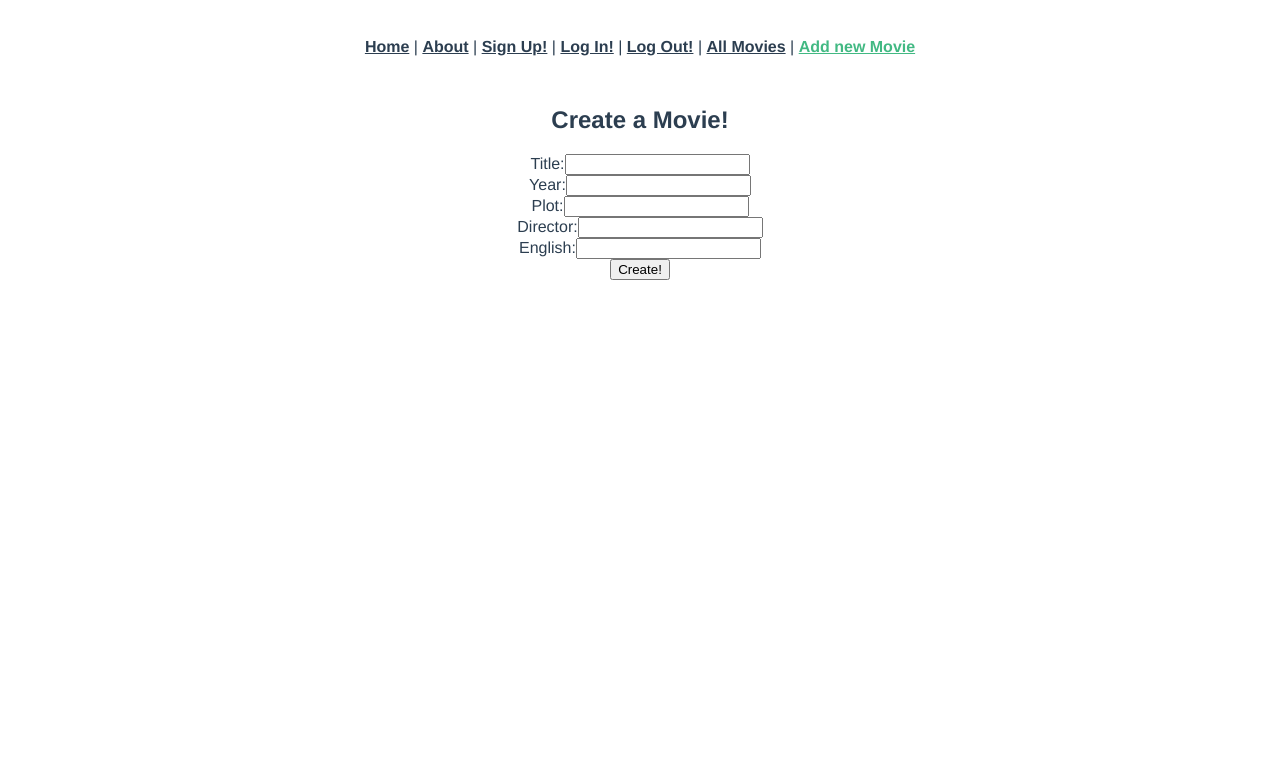
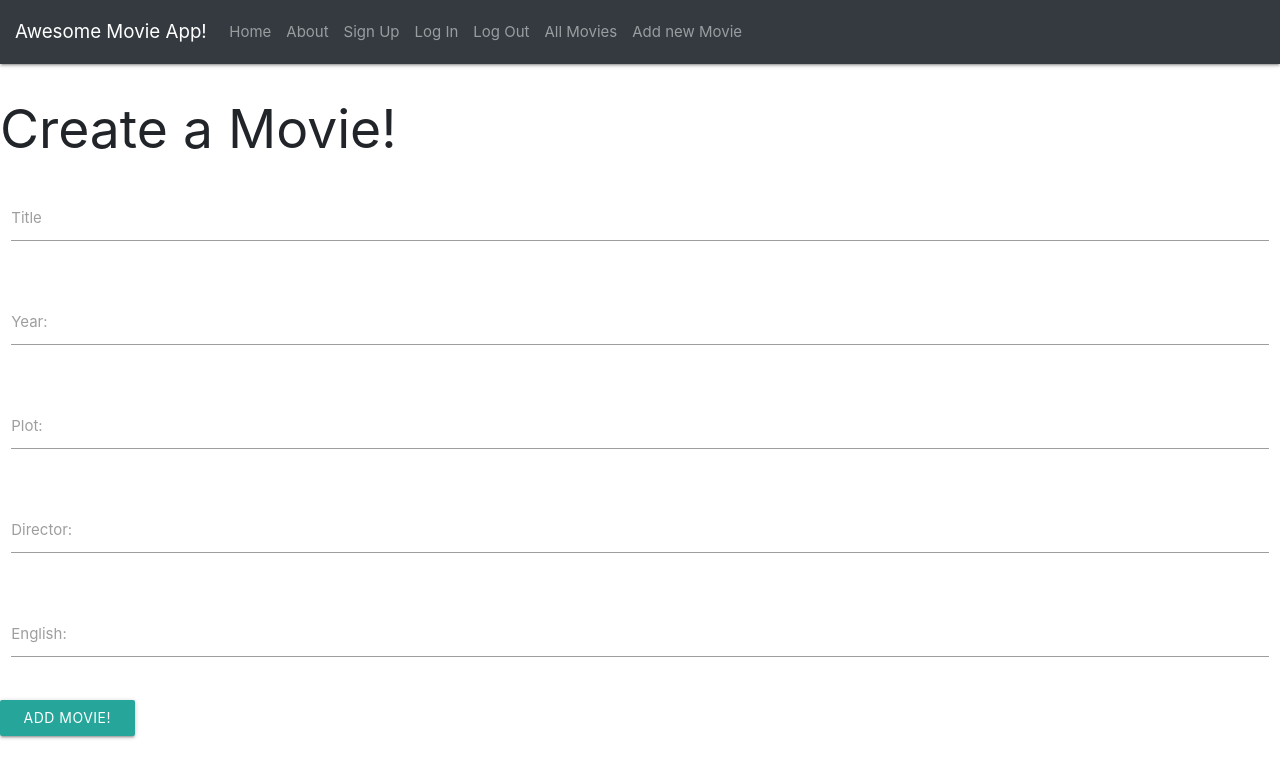
Before and after one commit to mark-francisco/movie-vue-app, a Vue app: page /movies/new in a window 1280 px wide. Shown: the top 778 px of the page. Built offline with nearby package versions, Linux system fonts and the light colour scheme.

Commit message:
Submit wk7: Add styles to movie-vue-app using Bootstrap and Materialize

```diff
--- a/package.json
+++ b/package.json
@@ -9,7 +9,11 @@
   },
   "dependencies": {
     "axios": "^0.21.1",
+    "bootstrap": "^4.6.0",
     "core-js": "^3.6.5",
+    "jquery": "^3.6.0",
+    "materialize-css": "^1.0.0-rc.2",
+    "popper.js": "^1.16.1",
     "vue": "^2.6.11",
     "vue-router": "^3.2.0"
   },
--- a/src/App.vue
+++ b/src/App.vue
@@ -1,44 +1,32 @@
 <template>
   <div id="app">
-    <div id="nav">
-      <router-link to="/">Home</router-link>
-      |
-      <router-link to="/about">About</router-link>
-      |
-      <router-link to="/signup">Sign Up!</router-link>
-      |
-      <router-link to="/login">Log In!</router-link>
-      <!-- <a href="/login">Log In!</a> -->
-      |
-      <router-link to="/logout">Log Out!</router-link>
-      |
-      <router-link to="/movies">All Movies</router-link>
-      |
-      <router-link to="/movies/new">Add new Movie</router-link>
-    </div>
+    <nav class="navbar navbar-expand-lg navbar-dark bg-dark">
+      <a class="navbar-brand" href="#">Awesome Movie App!</a>
+      <button
+        class="navbar-toggler"
+        type="button"
+        data-toggle="collapse"
+        data-target="#navbarNavAltMarkup"
+        aria-controls="navbarNavAltMarkup"
+        aria-expanded="false"
+        aria-label="Toggle navigation"
+      >
+        <span class="navbar-toggler-icon"></span>
+      </button>
+      <div class="collapse navbar-collapse" id="navbarNavAltMarkup">
+        <div class="navbar-nav">
+          <router-link class="nav-link" to="/">Home</router-link>
+          <router-link class="nav-link" to="/about">About</router-link>
+          <router-link class="nav-link" to="/signup">Sign Up</router-link>
+          <router-link class="nav-link" to="/login">Log In</router-link>
+          <router-link class="nav-link" to="/logout">Log Out</router-link>
+          <router-link class="nav-link" to="/movies">All Movies</router-link>
+          <router-link class="nav-link" to="/movies/new">Add new Movie</router-link>
+        </div>
+      </div>
+    </nav>
+
+    <div id="nav"></div>
     <router-view />
   </div>
 </template>
-
-<style>
-#app {
-  font-family: Avenir, Helvetica, Arial, sans-serif;
-  -webkit-font-smoothing: antialiased;
-  -moz-osx-font-smoothing: grayscale;
-  text-align: center;
-  color: #2c3e50;
-}
-
-#nav {
-  padding: 30px;
-}
-
-#nav a {
-  font-weight: bold;
-  color: #2c3e50;
-}
-
-#nav a.router-link-exact-active {
-  color: #42b983;
-}
-</style>
--- a/src/main.js
+++ b/src/main.js
@@ -2,6 +2,12 @@ import Vue from "vue";
 import App from "./App.vue";
 import router from "./router";
 import axios from "axios";
+// import Bootstrap into application
+import "bootstrap";
+// import the minified CSS for Bootstrap
+import "bootstrap/dist/css/bootstrap.min.css";
+import "materialize-css";
+import "materialize-css/dist/css/materialize.min.css";
 
 axios.defaults.headers.common["X-Requested-With"] = "XMLHttpRequest";
 axios.defaults.baseURL = process.env.NODE_ENV === "development" ? "http://localhost:3000" : "/";
--- a/src/views/MoviesIndex.vue
+++ b/src/views/MoviesIndex.vue
@@ -1,14 +1,30 @@
 <template>
   <div class="movies-index">
-    <h2>All Movies!</h2>
+    <div class="jumbotron jumbotron-fluid">
+      <div class="container">
+        <h1 class="display-4">All Movies!</h1>
+        <p class="lead">These are all of the movies currently showing in our theaters lol</p>
+      </div>
+    </div>
     <div v-for="movie in movies" v-bind:key="movie.id">
-      <ul>
-        <p>ID: {{ movie.id }}</p>
-        <p>Title: {{ movie.title }} ({{ movie.year }})</p>
-        <!-- movie.id is an accessible attribute that comes back from the INDEX GET request and v-for loop -->
-        <router-link v-bind:to="`/movies/${movie.id}`"><button>More Info:</button></router-link>
-        <hr />
-      </ul>
+      <div class="container">
+        <div class="card border-dark mb-4" style="max-width: 22rem">
+          <img
+            src="https://bloximages.newyork1.vip.townnews.com/postandcourier.com/content/tncms/assets/v3/editorial/9/83/983263a2-4c24-11ea-afd3-2778f1470a49/5e41886866efe.image.jpg?resize=1200%2C800"
+            class="card-img-top"
+            alt="movie release poster shown at premieres"
+          />
+          <div class="card-header">ID: {{ movie.id }}</div>
+          <div class="card-body text-dark">
+            <p class="card-title">Title: {{ movie.title }}</p>
+            <p class="card-text">Release Year: {{ movie.year }}</p>
+            <!-- movie.id is an accessible attribute that comes back from the INDEX GET request and v-for loop -->
+            <router-link v-bind:to="`/movies/${movie.id}`">
+              <button class="btn btn-outline-info">More Info:</button>
+            </router-link>
+          </div>
+        </div>
+      </div>
     </div>
   </div>
 </template>
--- a/src/views/MoviesNew.vue
+++ b/src/views/MoviesNew.vue
@@ -3,24 +3,43 @@
     <h2>Create a Movie!</h2>
     <!-- create input fields -->
     <!-- link those input fields to params variable using v-model -->
+
     <form>
-      <label for="title">Title:</label>
-      <input v-model="newMovieTitle" type="text" id="title" name="title" />
-      <br />
-      <label for="year">Year:</label>
-      <input v-model="newMovieYear" type="text" id="year" name="year" />
-      <br />
-      <label for="plot">Plot:</label>
-      <input v-model="newMoviePlot" type="text" id="plot" name="plot" />
-      <br />
-      <label for="director">Director:</label>
-      <input v-model="newMovieDirector" type="text" id="director" name="director" />
-      <br />
-      <label for="english">English:</label>
-      <input v-model="newMovieEnglish" type="text" id="english" name="english" />
-      <br />
+      <div class="row">
+        <div class="input-field col s6">
+          <input v-model="newMovieTitle" id="title" type="text" />
+          <label for="title">Title</label>
+        </div>
+      </div>
+      <div class="row">
+        <div class="input-field col s6">
+          <input v-model="newMovieYear" type="text" id="year" />
+          <label for="year">Year:</label>
+        </div>
+      </div>
+      <div class="row">
+        <div class="input-field col s6">
+          <label for="plot">Plot:</label>
+          <input v-model="newMoviePlot" type="text" id="plot" />
+        </div>
+      </div>
+      <div class="row">
+        <div class="input-field col s6">
+          <label for="director">Director:</label>
+          <input v-model="newMovieDirector" type="text" id="director" />
+        </div>
+      </div>
+      <div class="row">
+        <div class="input-field col s6">
+          <label for="english">English:</label>
+          <input v-model="newMovieEnglish" type="text" id="english" />
+        </div>
+      </div>
+      <button v-on:click="createMovie()" class="btn waves-effect waves-light">
+        Add Movie!
+        <i class="material-icons right"></i>
+      </button>
     </form>
-    <button v-on:click="createMovie()">Create!</button>
   </div>
 </template>
 <style></style>
--- a/src/views/MoviesShow.vue
+++ b/src/views/MoviesShow.vue
@@ -1,6 +1,10 @@
 <template>
   <div class="movies-show">
-    <h1>Movie Details:</h1>
+    <div class="col s12 m7">
+      <h2 class="header">Movie Details:</h2>
+      <div class="card horizontal">
+        <div class="card-stacked">
+          <div class="card-content">
             <p>ID: {{ currentMovie.id }}</p>
             <p>Title: {{ currentMovie.title }}</p>
             <p>Year: {{ currentMovie.year }}</p>
@@ -8,8 +12,18 @@
             <p>Director: {{ currentMovie.director }}</p>
             <p>English: {{ currentMovie.english }}</p>
             <p>Genres: {{ currentMovie.genres }}</p>
-    <router-link v-bind:to="`/movies/${currentMovie.id}/edit`"><button>Edit this Movie:</button></router-link>
-    <button v-on:click="destroyMovie(currentMovie)">Delete this Movie:</button>
+          </div>
+          <div class="card-action">
+            <router-link v-bind:to="`/movies/${currentMovie.id}/edit`">
+              <button class="indigo lighten-3 waves-effect waves-light btn">Edit this Movie:</button>
+            </router-link>
+            <button class="amber accent-4 btn waves-effect waves-light" v-on:click="destroyMovie(currentMovie)">
+              Delete this Movie:
+            </button>
+          </div>
+        </div>
+      </div>
+    </div>
   </div>
 </template>
 <style></style>
```
Also changed, not shown: 1 other file (tests, documents, lock files or other folders). Lines whose indentation alone changed are shown as unchanged.
